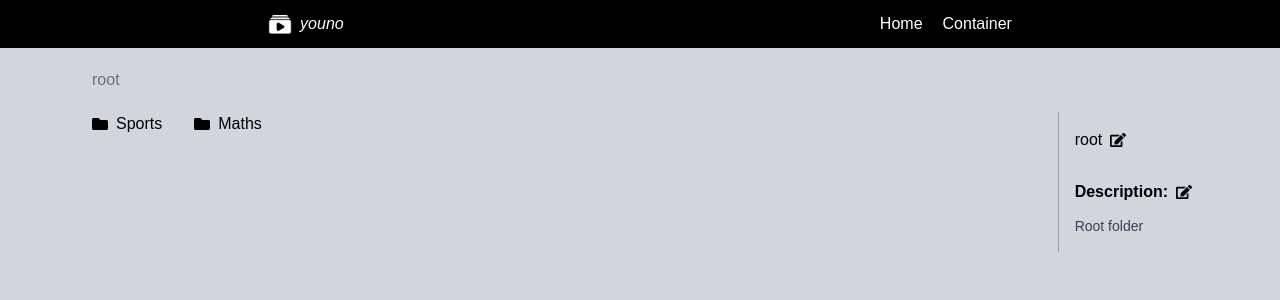
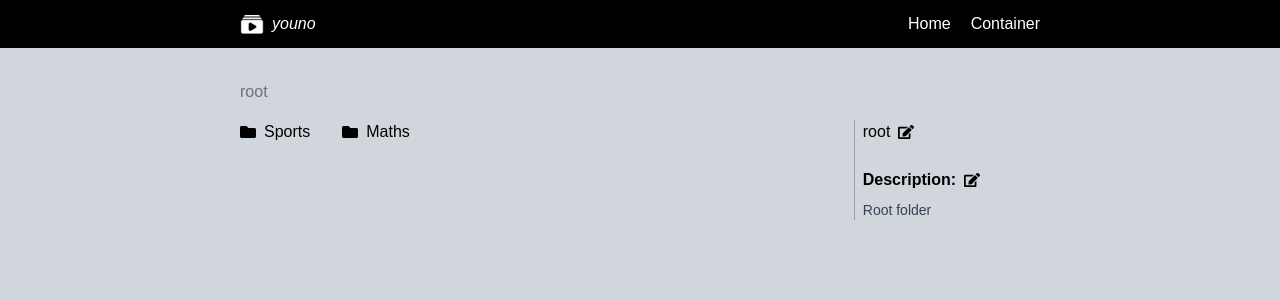
Before and after one commit to dofiki/youno, a React (Vite) app in the folder frontend/: page /container in a window 1280 px wide. Shown: the top 300 px of the page. Built offline with nearby package versions, Linux system fonts and the light colour scheme.

Commit message:
Split workspace into smaller components

```diff
--- a/frontend/src/components/NavBar.jsx
+++ b/frontend/src/components/NavBar.jsx
@@ -2,7 +2,7 @@ import React from 'react'
 import { Link } from 'react-router-dom'
 function NavBar() {
   return (
-    <div className='w-screen h-[3rem] bg-black text-white flex justify-around items-center'>
+    <div className='w-screen h-[3rem] bg-black text-white flex justify-between pl-[15rem] pr-[15rem] items-center'>
       {/* logo */}
       <div className='flex gap-2'>
         <img src='/youno-logo.png' alt='youno logo' className='w-6 h-6' />
--- a/frontend/src/components/WorkSpace/ContextMenu.jsx
+++ b/frontend/src/components/WorkSpace/ContextMenu.jsx
@@ -10,9 +10,11 @@ export default function ContextMenu({
     didClickOnFolder,
     handleDeleteFolder,
 }) {
+
   if (!showMenu) return null;
 
   return (
+
     <div
       className="absolute w-[12rem] text-[0.9rem] h-auto bg-gray-600 text-white
       flex flex-col z-50 outline-1 outline-gray-300 "
@@ -22,16 +24,20 @@ export default function ContextMenu({
         hover:text-white transition-all ease-in duration-75 flex items-center gap-2" onClick={handleCreateFolder}>
           <MdCreateNewFolder /> Create Folder
         </button>
+
         <button className="hover:bg-gray-500 py-2 text-left  pl-5
         hover:text-white flex items-center gap-2" onClick={handleCreateYouTubeNote}>
           <MdCreate /> Create Note
         </button>
+
         {didClickOnFolder && (
           <button className="hover:bg-gray-500 py-2 text-left  pl-5
           hover:text-white flex items-center gap-2" onClick={handleDeleteFolder}>
           <MdDelete /> Delete
           </button>
+
       )}
+
     </div>
 
   );
--- /dev/null
+++ b/frontend/src/components/WorkSpace/FolderDetails.jsx
@@ -0,0 +1,58 @@
+import { FaEdit } from "react-icons/fa";
+
+export default function FolderDetails({
+    isEditing,
+    handleNameSubmit,
+    editedName,
+    setEditedName,
+    currentFolderName,
+    handleEditName,
+    isEditingDescription,
+    handleDescriptionSubmit,
+    editedDescription,
+    setEditedDescription,
+    handleEditDescription,
+    currentFolder
+}){
+    return(
+           <div className="border-l border-gray-400 flex flex-col gap-2 w-60 wrap-break-word pl-2">
+
+            {isEditing ? (
+              <form onSubmit={handleNameSubmit}>
+                <input
+                  className="border px-2 py-1 rounded"
+                  autoFocus
+                  value={editedName}
+                  onChange={(e) => setEditedName(e.target.value)}
+                  onBlur={handleNameSubmit}
+                />
+              </form>
+            ) : (
+              <div className='flex flex-row items-center gap-2'>
+                <span>{currentFolderName}</span>
+                <FaEdit className="hover:text-gray-600 cursor-pointer" onClick={handleEditName} />
+              </div>
+            )}
+
+            {isEditingDescription ? (
+              <form onSubmit={handleDescriptionSubmit}>
+                <textarea
+                  className="border px-2 py-1 rounded w-full mt-2"
+                  rows={3}
+                  value={editedDescription}
+                  onChange={(e) => setEditedDescription(e.target.value)}
+                  onBlur={handleDescriptionSubmit}
+                />
+              </form>
+            ) : (
+              <>
+                <div className='flex flex-row items-center gap-2 mt-4'>
+                  <span className="font-semibold">Description:</span>
+                  <FaEdit className="hover:text-gray-600 cursor-pointer" onClick={handleEditDescription} />
+                </div>
+                <span className='text-sm text-gray-700'>{currentFolder.description || 'No description provided.'}</span>
+              </>
+            )}
+          </div>
+    )
+}
--- /dev/null
+++ b/frontend/src/components/WorkSpace/FolderGrid.jsx
@@ -0,0 +1,24 @@
+import {FaFolder, FaYoutube } from "react-icons/fa";
+
+export default function FolderGrid({
+    currentFolder,
+    handleFolderClick,
+    handleFolderRightClick
+}){
+    if(currentFolder.isYoutubeNote) return null;
+     return(
+        <div className="flex flex-row gap-8 flex-wrap cursor-pointer w-full items-start  ">
+              {currentFolder.children?.map((child, index) => (
+                <div
+                  key={index}
+                  onClick={() => handleFolderClick(index)}
+                  onContextMenu={(e) => handleFolderRightClick(e, index)}
+                  className='flex items-center gap-2 hover:text-gray-600'
+                >
+                  {child.isYoutubeNote ? <FaYoutube className='text-red-600' /> : <FaFolder />}
+                  {child.name}
+                </div>
+              ))}
+            </div>
+     )
+}
--- /dev/null
+++ b/frontend/src/components/WorkSpace/YoutubeSection.jsx
@@ -0,0 +1,83 @@
+import YouTube from 'react-youtube';
+
+export default function YoutubeSection({
+  currentFolder,
+  videoURLInput,
+  setVideoURLInput,
+  handleLoadVideo,
+  videoAdded,
+  timestampNote,
+  setTimestampNote,
+  handleAddTimestampNote,
+  handleJumpToTime,
+  setPlayer,
+  formatTime
+}) {
+  if (!currentFolder.isYoutubeNote) return null;
+
+  return (
+    <div className='flex flex-col gap-2 w-full pt-3'>
+      <h2 className='text-xl mb-2'>Enter YouTube Video URL</h2>
+
+      <input
+        type='text'
+        className='border px-2 py-1 rounded mr-2 w-[30rem]'
+        value={videoURLInput}
+        onChange={(e) => setVideoURLInput(e.target.value)}
+        placeholder='e.g. https://www.youtube.com/watch?v=dQw4w9WgXcQ'
+      />
+
+      <button
+        onClick={handleLoadVideo}
+        className='bg-blue-500 text-white px-3 py-1 rounded hover:bg-blue-600 w-30'
+      >
+        Load Video
+      </button>
+
+      {currentFolder.videoId && (
+        <div className='mt-5'>
+          <YouTube videoId={currentFolder.videoId} onReady={(e) => setPlayer(e.target)} />
+        </div>
+      )}
+
+      {videoAdded && (
+        <div className='mt-5 flex flex-col gap-3'>
+          <h3 className='text-lg font-semibold'>Add Timestamped Note</h3>
+
+          <div className='flex gap-2'>
+            <input
+              className='border px-2 py-1 rounded w-[25rem]'
+              value={timestampNote}
+              onChange={(e) => setTimestampNote(e.target.value)}
+              placeholder='Note at current time...'
+            />
+            <button
+              onClick={handleAddTimestampNote}
+              className='bg-green-600 text-white rounded px-4 hover:bg-green-700'
+            >
+              Add Timestamp
+            </button>
+          </div>
+
+          <div className='mt-4'>
+            <h4 className='font-semibold mb-2'>Timestamped Notes:</h4>
+            <ul className='space-y-2'>
+              {currentFolder.timestampNotes?.map((note, idx) => (
+                <li
+                  key={idx}
+                  className='cursor-pointer bg-white shadow px-3 py-2 rounded hover:bg-gray-100'
+                  onClick={() => handleJumpToTime(note.time)}
+                >
+                  <span className='text-blue-600 font-mono mr-2'>
+                    [{formatTime(note.time)}]
+                  </span>
+                  {note.note}
+                </li>
+              ))}
+            </ul>
+          </div>
+        </div>
+      )}
+    </div>
+  );
+}
--- a/frontend/src/components/WorkSpace/index.jsx
+++ b/frontend/src/components/WorkSpace/index.jsx
@@ -1,14 +1,17 @@
 import { useState, useEffect } from 'react';
-import YouTube from 'react-youtube';
-import { FaEdit, FaFolder, FaYoutube } from "react-icons/fa";
+
 import youtubeIDParser from '../../utils/youtubeIDParser';
-import data from "../../data/defaultFolders.js"
+import data from "../../data/defaultFolders.js";
 
-// components
+// Components
 import ContextMenu from './ContextMenu.jsx';
 import BreadCrumbs from './BreadCrumbs.jsx';
+import FolderGrid from './FolderGrid.jsx';
+import FolderDetails from './FolderDetails.jsx';
+import YoutubeSection from './YoutubeSection.jsx';
 
 function WorkSpace() {
+
   const [mousePosition, setMousePosition] = useState({ x: 0, y: 0 });
   const [showMenu, setShowMenu] = useState(false);
   const [path, setPath] = useState([]);
@@ -21,12 +24,12 @@ function WorkSpace() {
   const [isEditingDescription, setIsEditingDescription] = useState(false);
   const [editedDescription, setEditedDescription] = useState('');
   const [videoAdded, setVideoAdded] = useState(false);
-
   const [timestampNote, setTimestampNote] = useState('');
   const [player, setPlayer] = useState(null);
 
   const currentFolder = getCurrentFolder();
 
+  // Event Handlers
   function handleRightClick(event) {
     event.preventDefault();
     setMousePosition({ x: event.clientX, y: event.clientY });
@@ -48,40 +51,16 @@ function WorkSpace() {
   }
 
   function handleFolderClick(index) {
-    const newPath = [...path, index];
-    setPath(newPath);
+    setPath([...path, index]);
   }
 
   function handleBack() {
     setPath(path.slice(0, -1));
   }
 
-  function getBreadCrumbs() {
-    let folder = data;
-    let names = [folder.name];
-    for (const index of path) {
-      folder = folder.children[index];
-      names.push(folder.name);
-    }
-    return names;
-  }
-
-  function getCurrentFolder() {
-    let folder = data;
-    for (const index of path) {
-      folder = folder.children[index];
-    }
-    return folder;
-  }
-
-  useEffect(() => {
-    const folder = getCurrentFolder();
-    setCurrentFolderName(folder.name);
-  }, [path]);
-
   function handleCreateFolder() {
     const folder = getCurrentFolder();
-    if (!folder.children) folder.children = [];
+    folder.children ??= [];
 
     folder.children.push({
       name: `new folder ${folder.children.length + 1}`,
@@ -95,7 +74,7 @@ function WorkSpace() {
 
   function handleCreateYouTubeNote() {
     const folder = getCurrentFolder();
-    if (!folder.children) folder.children = [];
+    folder.children ??= [];
 
     folder.children.push({
       name: `YouTube Note ${folder.children.length + 1}`,
@@ -181,13 +160,36 @@ function WorkSpace() {
     return `${m}:${s.toString().padStart(2, '0')}`;
   }
 
+  function getBreadCrumbs() {
+    let folder = data;
+    const names = [folder.name];
+    for (const index of path) {
+      folder = folder.children[index];
+      names.push(folder.name);
+    }
+    return names;
+  }
+
+  function getCurrentFolder() {
+    let folder = data;
+    for (const index of path) {
+      folder = folder.children[index];
+    }
+    return folder;
+  }
+
+  useEffect(() => {
+    const folder = getCurrentFolder();
+    setCurrentFolderName(folder.name);
+  }, [path]);
+
+  // Render
   return (
     <div
-      className='bg-gray-300 min-h-[calc(100vh-3rem)] pl-18 pr-5 max-w-full'
+      className='bg-gray-300 min-h-[calc(100vh-3rem)] pl-[15rem] pr-[15rem]'
       onContextMenu={handleRightClick}
       onClick={handleClick}
     >
-
       <ContextMenu
         showMenu={showMenu}
         mousePosition={mousePosition}
@@ -197,8 +199,9 @@ function WorkSpace() {
         handleDeleteFolder={handleDeleteFolder}
       />
 
-      <div className='p-5 flex flex-col w-[80vw]'>
+      <div className=' flex flex-col pt-8'>
 
+        {/* Top*/}
         <BreadCrumbs
           path={path}
           handleBack={handleBack}
@@ -206,132 +209,52 @@ function WorkSpace() {
           setPath={setPath}
         />
 
-        {/* Grid Layout */}
-        <div className="grid grid-cols-5 grid-rows-5 gap-0 h-full w-full mt-5">
-          {/* Left: Folder Content */}
-          <div className="col-span-4 row-span-5">
-            <div className="flex gap-8 flex-wrap cursor-pointer">
-              {currentFolder.children?.map((child, index) => (
-                <div
-                  key={index}
-                  onClick={() => handleFolderClick(index)}
-                  onContextMenu={(e) => handleFolderRightClick(e, index)}
-                  className='flex items-center gap-2 hover:text-gray-600'
-                >
-                  {child.isYoutubeNote ? <FaYoutube className='text-red-600' /> : <FaFolder />}
-                  {child.name}
-                </div>
-              ))}
-            </div>
+       {/* Bottom*/}
+        <div className="flex justify-around pt-4">
 
-            {/* YouTube Embed Section */}
-            {currentFolder.isYoutubeNote && (
-              <div className='flex flex-col mt-10 gap-2'>
-                <h2 className='text-xl mb-2'>
-                  Enter YouTube Video URL</h2>
-                <input
-                  type='text'
-                  className='border px-2 py-1 rounded mr-2 w-[30rem]'
-                  value={videoURLInput}
-                  onChange={(e) => setVideoURLInput(e.target.value)}
-                  placeholder='e.g. https://www.youtube.com/watch?v=dQw4w9WgXcQ'
-                />
-                <button
-                  onClick={handleLoadVideo}
-                  className='bg-blue-500 text-white px-3 py-1 rounded hover:bg-blue-600 w-30'
-                >
-                  Load Video
-                </button>
+        { /* Bottom-Left */}
+          <FolderGrid
+            currentFolder={currentFolder}
+            handleFolderClick={handleFolderClick}
+            handleFolderRightClick={handleFolderRightClick}
+          />
 
-                {currentFolder.videoId && (
-                  <div className='mt-5'>
-                    <YouTube videoId={currentFolder.videoId} onReady={(e) => setPlayer(e.target)} />
-                  </div>
-                )}
+          <YoutubeSection
+            currentFolder={currentFolder}
+            videoURLInput={videoURLInput}
+            setVideoURLInput={setVideoURLInput}
+            handleLoadVideo={handleLoadVideo}
+            videoAdded={videoAdded}
+            setVideoAdded={setVideoAdded}
+            timestampNote={timestampNote}
+            setTimestampNote={setTimestampNote}
+            handleAddTimestampNote={handleAddTimestampNote}
+            handleJumpToTime={handleJumpToTime}
+            player={player}
+            setPlayer={setPlayer}
+            formatTime={formatTime}
+          />
 
-                {videoAdded && (
-                  <div className='mt-5 flex flex-col gap-3'>
-                    <h3 className='text-lg font-semibold'>Add Timestamped Note</h3>
-                    <div className='flex gap-2'>
-                      <input
-                        className='border px-2 py-1 rounded w-[25rem]'
-                        value={timestampNote}
-                        onChange={(e) => setTimestampNote(e.target.value)}
-                        placeholder='Note at current time...'
-                      />
-                      <button
-                        onClick={handleAddTimestampNote}
-                        className='bg-green-600 text-white rounded px-4 hover:bg-green-700'
-                      >
-                        Add Timestamp
-                      </button>
-                    </div>
+        { /* Bottom-Right */}
+          <FolderDetails
+            isEditing={isEditing}
+            handleNameSubmit={handleNameSubmit}
+            editedName={editedName}
+            setEditedName={setEditedName}
+            currentFolderName={currentFolderName}
+            handleEditName={handleEditName}
+            isEditingDescription={isEditingDescription}
+            handleDescriptionSubmit={handleDescriptionSubmit}
+            editedDescription={editedDescription}
+            setEditedDescription={setEditedDescription}
+            handleEditDescription={handleEditDescription}
+            currentFolder={currentFolder}
+          />
 
-                    <div className='mt-4'>
-                      <h4 className='font-semibold mb-2'>Timestamped Notes:</h4>
-                      <ul className='space-y-2'>
-                        {currentFolder.timestampNotes?.map((note, idx) => (
-                          <li
-                            key={idx}
-                            className='cursor-pointer bg-white shadow px-3 py-2 rounded hover:bg-gray-100'
-                            onClick={() => handleJumpToTime(note.time)}
-                          >
-                            <span className='text-blue-600 font-mono mr-2'>
-                              [{formatTime(note.time)}]
-                            </span>
-                            {note.note}
-                          </li>
-                        ))}
-                      </ul>
-                    </div>
-                  </div>
-                )}
-              </div>
-            )}
-          </div>
+        </div>
 
-          {/* Right: Folder Info */}
-          <div className="col-span-1 row-span-5 p-4 border-l border-gray-400 flex flex-col
-           items-start gap-3 right-18 fixed">
-            {isEditing ? (
-              <form onSubmit={handleNameSubmit}>
-                <input
-                  className="border px-2 py-1 rounded"
-                  autoFocus
-                  value={editedName}
-                  onChange={(e) => setEditedName(e.target.value)}
-                  onBlur={handleNameSubmit}
-                />
-              </form>
-            ) : (
-              <div className='flex flex-row items-center gap-2'>
-                <span>{currentFolderName}</span>
-                <FaEdit className="hover:text-gray-600 cursor-pointer" onClick={handleEditName} />
-              </div>
-            )}
+      </div>
 
-            {isEditingDescription ? (
-              <form onSubmit={handleDescriptionSubmit}>
-                <textarea
-                  className="border px-2 py-1 rounded w-full mt-2"
-                  rows={3}
-                  value={editedDescription}
-                  onChange={(e) => setEditedDescription(e.target.value)}
-                  onBlur={handleDescriptionSubmit}
-                />
-              </form>
-            ) : (
-              <>
-                <div className='flex flex-row items-center gap-2 mt-4'>
-                  <span className="font-semibold">Description:</span>
-                  <FaEdit className="hover:text-gray-600 cursor-pointer" onClick={handleEditDescription} />
-                </div>
-                <span className='text-sm text-gray-700'>{currentFolder.description || 'No description provided.'}</span>
-              </>
-            )}
-          </div>
-        </div>
-      </div>
     </div>
   );
 }
```
Also changed, not shown: frontend/src/components/WorkSpace/BreadCrumbs.jsx (+6 -4 lines). Lines whose indentation alone changed are shown as unchanged.
